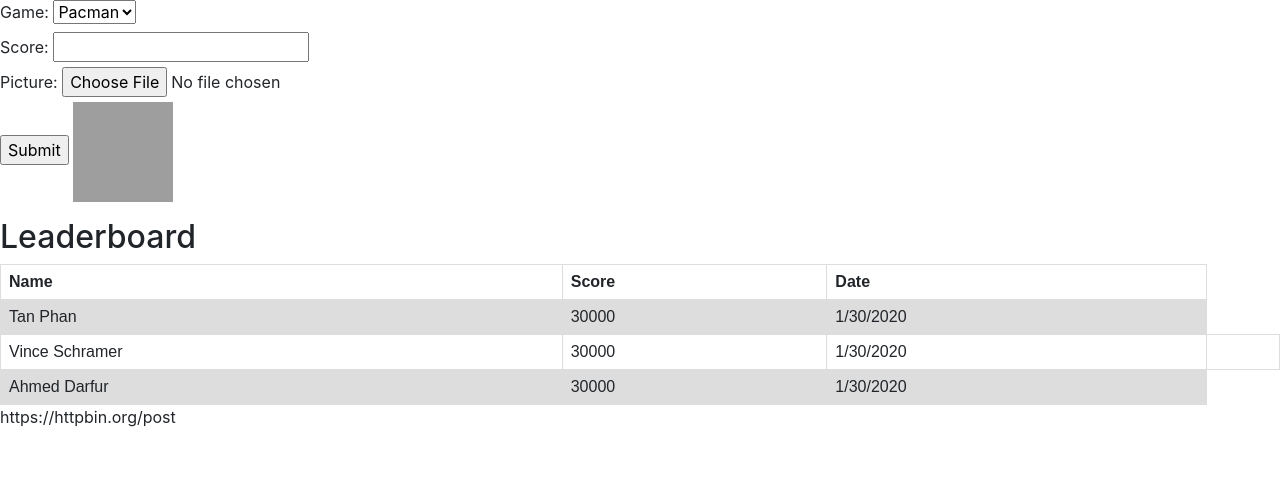
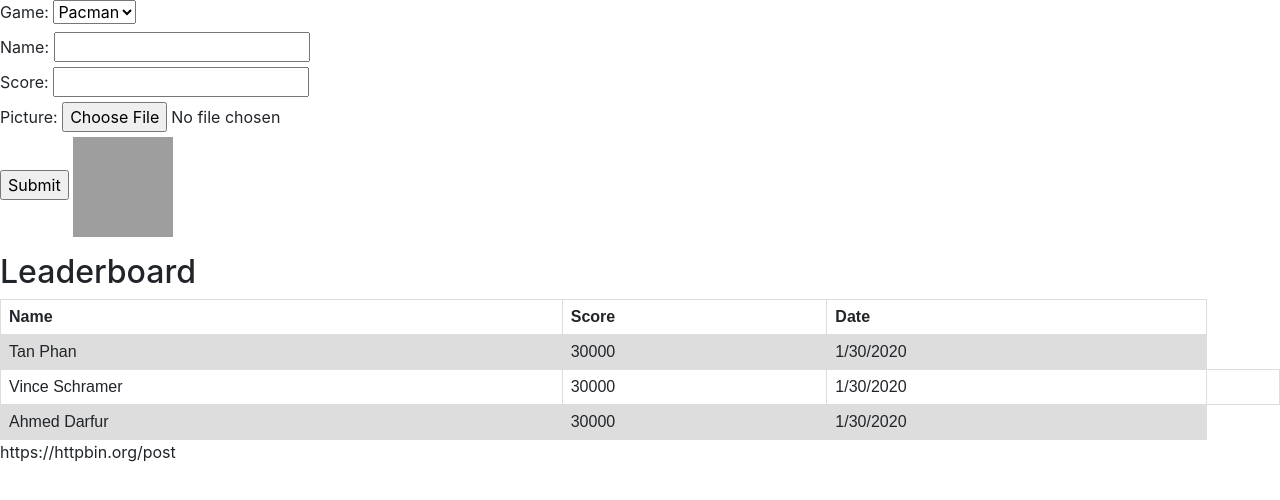
Before and after one commit to scvnc/camera-playground, a plain HTML site: page demo.html in a window 1280 px wide. Drawn offline with nearby package versions, Linux system fonts and the light colour scheme; grey boxes are pictures that could not be loaded.

Commit message:
added name to form

```diff
--- a/demo.html
+++ b/demo.html
@@ -11,9 +11,15 @@
     </select>
 </div>
 
+
+<div>
+    <label>Name: </label>
+    <input name="name" type="text" />
+</div>
+
     <div>
         <label>Score: </label>
-        <input name="score" type="number"/>
+        <input name="score" type="number" />
     </div>
 
     <div>
@@ -67,6 +73,7 @@ tr:nth-child(even) {
     <td>30000</td>
     <td>1/30/2020<td>
    </tr>
+
   <tr>
     <td>Ahmed Darfur</td>
     <td>30000</td>
```
